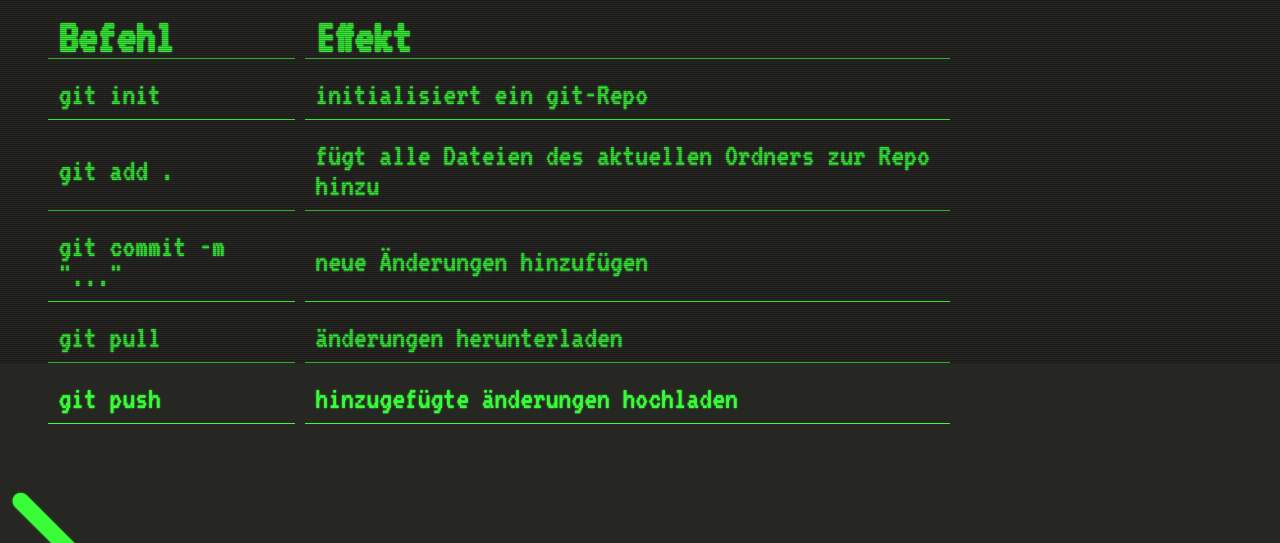
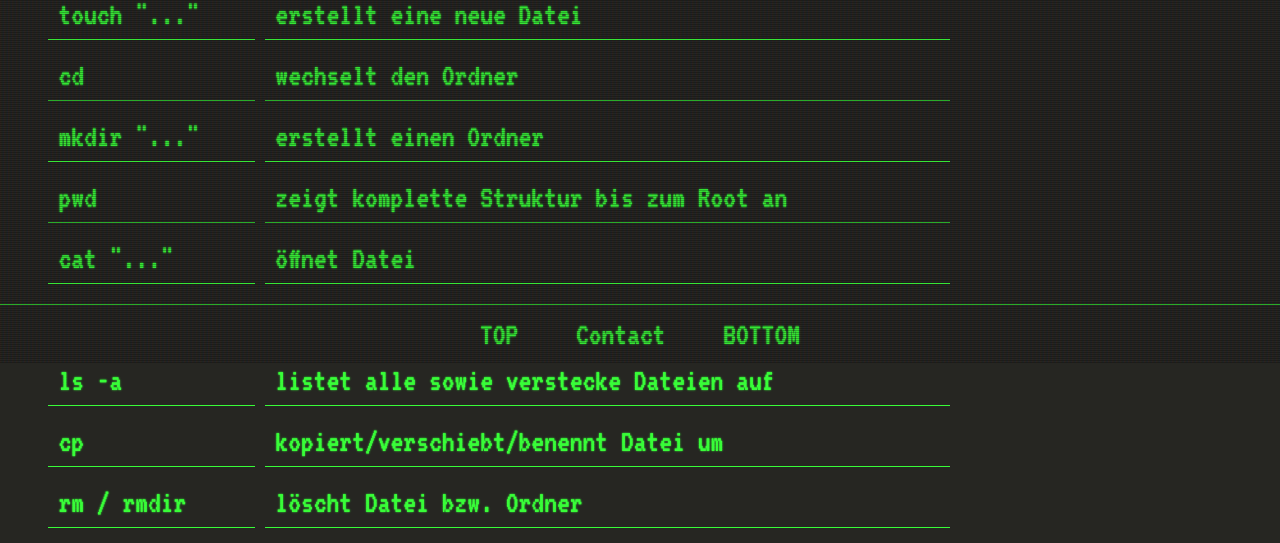
Before and after one commit to Schmelzofen/CodeFlow-CheatSheet-Uebung, a plain HTML site: page index.html in a window 1280 px wide. Shown: the part 437-980 px from the top of the page. Drawn offline with Linux system fonts and the light colour scheme.

Commit message:
Anordnung

```diff
--- a/assets/css/style.css
+++ b/assets/css/style.css
@@ -8,6 +8,7 @@
     text-shadow: 0 0 2px rgba(56, 253, 56, 1);
     background-color: #262622;
     color: rgba(56, 253, 56, 1);
+    scroll-behavior: smooth;
 }
 
 
@@ -243,3 +244,19 @@ table tr td{
 body{
     cursor: url(../img/1.png), auto;
 }
+
+footer{
+    position: fixed;
+    bottom: 0;
+    width: 100%;
+    border-top: 1px solid rgba(56, 253, 56, 1);
+}
+
+footer ul li{
+  font-size: 2rem;
+  margin: 0% 1% 0 1%;
+}
+
+a:hover{
+    color: red;
+}
--- a/index.html
+++ b/index.html
@@ -13,41 +13,14 @@
     <header>
         <nav>
             <ul>
-                <li><a href="https://www.google.de" target="_blank">Google.de</a></li>
+                <li><a id="top" href="https://www.google.de" target="_blank">Google.de</a></li>
                 <li><a href="https://www.makeuseof.com/tag/mac-terminal-commands-cheat-sheet/" target="_blank">Terminal CS</a></li>
                 <li><a href="https://education.github.com/git-cheat-sheet-education.pdf" target="_blank">GitHub CS</a></li>
             </ul>
         </nav>
-        <p class="blink_me"><a href="#terminal">! CLICK HERE FOR CRAZY TERMINAL HACKS !</a></p>
-        <h1><a href="https://www.github.com" target="_blank"><i class="fab fa-github fa-2x"></i></a> </i> Cheat-Sheet für git</i></h1>
+        <p class="blink_me"><a href="#github">! CLICK HERE FOR CRAZY GITHUB HACKS !</a></p>
     </header>
     <main>
-        <table>
-            <tr>
-                <th>Befehl</th>
-                <th>Effekt</th>
-            </tr>
-            <tr>
-                <td>git init</td>
-                <td>initialisiert ein git-Repo</td>
-            </tr>
-            <tr>
-                <td>git add .</td>
-                <td>fügt alle Dateien des aktuellen Ordners zur Repo hinzu</td>
-            </tr>
-            <tr>
-                <td class="padding">git commit -m "..."</td>
-                <td>neue Änderungen hinzufügen</td>
-            </tr>
-            <tr>
-                <td>git pull</td>
-                <td>änderungen herunterladen</td>
-            </tr>
-            <tr>
-                <td>git push</td>
-                <td>hinzugefügte änderungen hochladen</td>
-            </tr>
-        </table>
         <h1><a id="terminal" href="https://www.makeuseof.com/tag/mac-terminal-commands-cheat-sheet/" target="_blank"><i class="fas fa-terminal fa-2x"></i></a> Cheat-Sheet für Terminal</h1>
         <table>
             <tr>
@@ -91,6 +64,40 @@
                 <td>löscht Datei bzw. Ordner</td>
             </tr>
         </table>
+        <h1><a id="github" href="https://www.github.com" target="_blank"><i class="fab fa-github fa-2x"></i></a> </i> Cheat-Sheet für git</i></h1>
+        <table>
+            <tr>
+                <th>Befehl</th>
+                <th>Effekt</th>
+            </tr>
+            <tr>
+                <td>git init</td>
+                <td>initialisiert ein git-Repo</td>
+            </tr>
+            <tr>
+                <td>git add .</td>
+                <td>fügt alle Dateien des aktuellen Ordners zur Repo hinzu</td>
+            </tr>
+            <tr>
+                <td class="padding">git commit -m "..."</td>
+                <td>neue Änderungen hinzufügen</td>
+            </tr>
+            <tr>
+                <td>git pull</td>
+                <td>änderungen herunterladen</td>
+            </tr>
+            <tr>
+                <td>git push</td>
+                <td>hinzugefügte änderungen hochladen</td>
+            </tr>
+        </table>
     </main>
+    <footer>
+        <ul>
+            <li><a href="#top">TOP</a></li>
+            <li><a href="mailto:sertac.oezdemir@gmail.com">Contact</a></li>
+            <li><a href="#bottom">BOTTOM</a></li>
+        </ul>
+    </footer>
 </body>
 </html>
```
